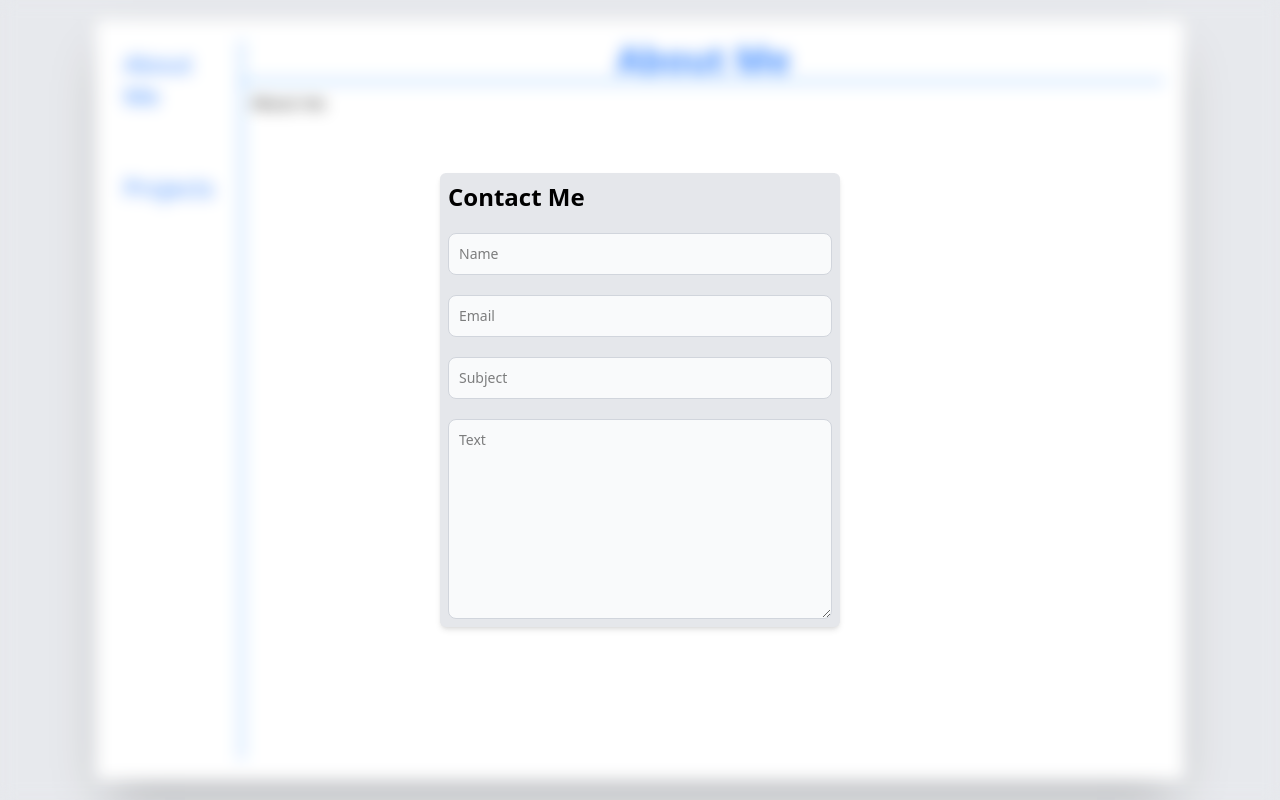
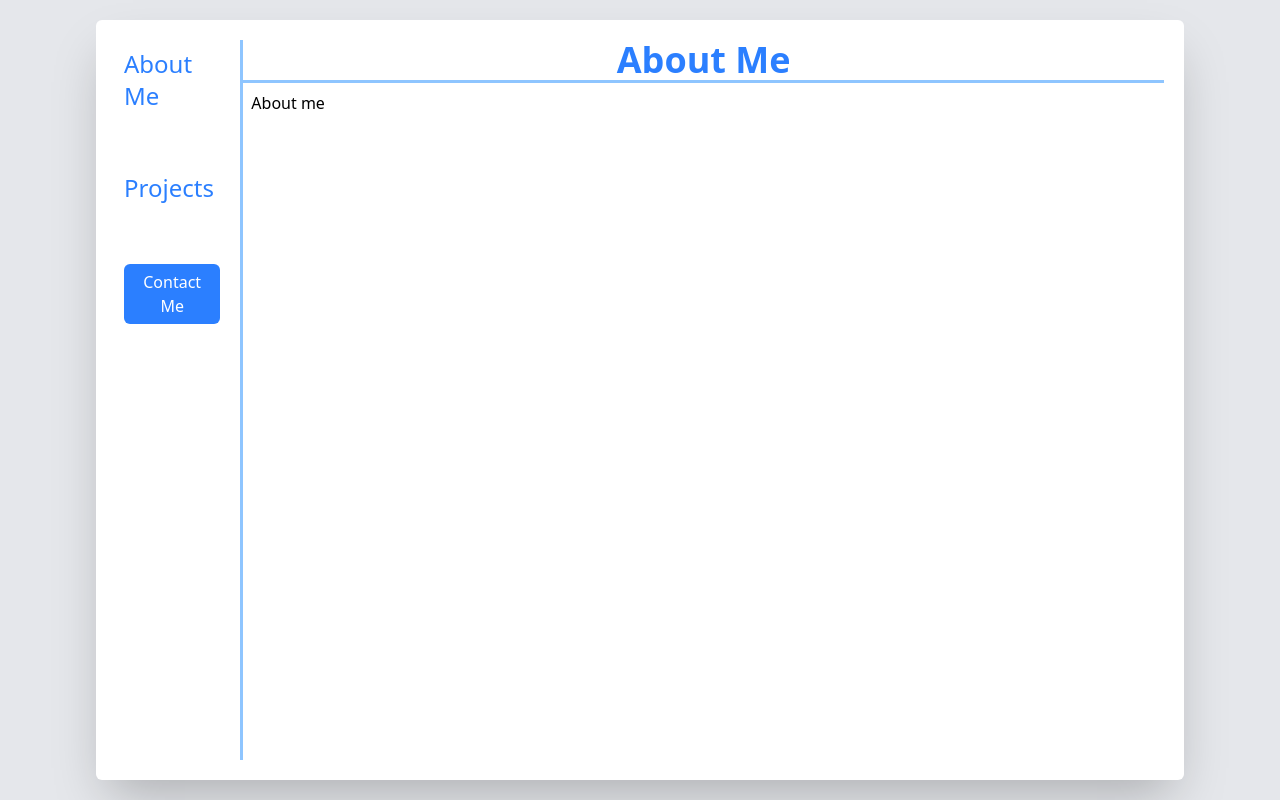
Before and after one commit to TheLuckyman30/portfolio, a React (Vite) app: page / in a window 1280 px wide. Built offline with nearby package versions, Linux system fonts and the light colour scheme.

Commit message:
Added modal mapping to app.tsx

```diff
--- a/src/App.tsx
+++ b/src/App.tsx
@@ -1,5 +1,5 @@
 import { useState, type JSX } from "react";
-import { ContactMe, MyTextButton, Sidebar } from "./components";
+import { ContactMe, MyButton, MyTextButton, Sidebar } from "./components";
 import { AboutMe, Projects } from "./pages";
 import "./App.css";
 import { ProjPageContextProvider } from "./utils/proj-page-context";
@@ -9,7 +9,13 @@ interface Page {
   element: JSX.Element;
 }
 
-const PAGES: Page[] = [
+interface Modal {
+  name: string;
+  element: JSX.Element;
+  setShow: (show: boolean) => void;
+}
+
+const pages: Page[] = [
   { name: "About Me", element: <AboutMe /> },
   {
     name: "Projects",
@@ -22,16 +28,32 @@ const PAGES: Page[] = [
 ];
 
 function App() {
-  const [currentPage, setCurrentPage] = useState<Page>(PAGES[0]);
+  const [currentPage, setCurrentPage] = useState<Page>(pages[0]);
+  const [showContactForm, setShowContactForm] = useState<boolean>(false);
+
+  const modals: Modal[] = [
+    {
+      name: "Contact Me",
+      element: (
+        <ContactMe show={showContactForm} setShow={setShowContactForm} />
+      ),
+      setShow: setShowContactForm,
+    },
+  ];
 
   return (
     <main className="flex justify-center items-center h-screen w-screen bg-gray-200">
       <section className="bg-white rounded-md shadow-2xl p-5 h-[95%] w-[85%] flex">
         <Sidebar>
-          {PAGES.map((page) => (
+          {pages.map((page) => (
             <MyTextButton onClick={() => setCurrentPage(page)}>
               {page.name}
             </MyTextButton>
+          ))}
+          {modals.map((modal) => (
+            <MyButton onClick={() => modal.setShow(true)}>
+              {modal.name}
+            </MyButton>
           ))}
         </Sidebar>
         <section className="flex flex-col w-full h-full">
@@ -43,7 +65,7 @@ function App() {
           </div>
         </section>
       </section>
-      <ContactMe />
+      {modals.map((modal) => modal.element)}
     </main>
   );
 }
--- a/src/components/ContactMe.tsx
+++ b/src/components/ContactMe.tsx
@@ -1,16 +1,53 @@
+import { useState } from "react";
 import { Backdrop, Input } from "./";
 import { Textarea } from "./Textarea";
 
-export function ContactMe() {
+interface ContactMeProps {
+  show: boolean;
+  setShow: (show: boolean) => void;
+}
+
+export function ContactMe({ show, setShow }: ContactMeProps) {
+  const [name, setName] = useState<string>("");
+  const [email, setEmail] = useState<string>("");
+  const [subject, setSubject] = useState<string>("");
+  const [text, setText] = useState<string>("");
+
   return (
-    <Backdrop>
-      <div className="flex flex-col gap-5 bg-gray-200 min-w-fit w-100 p-2 rounded-md shadow-md">
-        <h1 className="font-bold text-2xl">Contact Me</h1>
-        <Input placeholder="Name" />
-        <Input placeholder="Email" />
-        <Input placeholder="Subject" />
-        <Textarea placeholder="Text" />
-      </div>
-    </Backdrop>
+    <div className={`${show ? "" : "hidden"}`}>
+      <Backdrop>
+        <div className="flex flex-col gap-5 bg-gray-200 min-w-fit w-100 p-2 rounded-md shadow-md">
+          <div className="flex w-full justify-between">
+            <div className="font-bold text-2xl">Contact Me</div>
+            <button
+              className="text-xl text-slate-700 cursor-pointer"
+              onClick={() => setShow(false)}
+            >
+              X
+            </button>
+          </div>
+          <Input
+            value={name}
+            onChange={(e) => setName(e.target.value)}
+            placeholder="Name"
+          />
+          <Input
+            value={email}
+            onChange={(e) => setEmail(e.target.value)}
+            placeholder="Email"
+          />
+          <Input
+            value={subject}
+            onChange={(e) => setSubject(e.target.value)}
+            placeholder="Subject"
+          />
+          <Textarea
+            value={text}
+            onChange={(e) => setText(e.target.value)}
+            placeholder="Text"
+          />
+        </div>
+      </Backdrop>
+    </div>
   );
 }
--- a/src/pages/projects/components/ProjectInfo.tsx
+++ b/src/pages/projects/components/ProjectInfo.tsx
@@ -13,12 +13,14 @@ export function ProjectInfo() {
         {selectedProject.name}
       </h1>
       <table>
+        <tbody>
           {test.map((t) => (
             <tr>
               <td className="w-40 pb-10 font-semibold">{t.label}:</td>
               <td className="pb-10">{t.value}</td>
             </tr>
           ))}
+        </tbody>
       </table>
     </section>
   );
```
Lines whose indentation alone changed are shown as unchanged.
